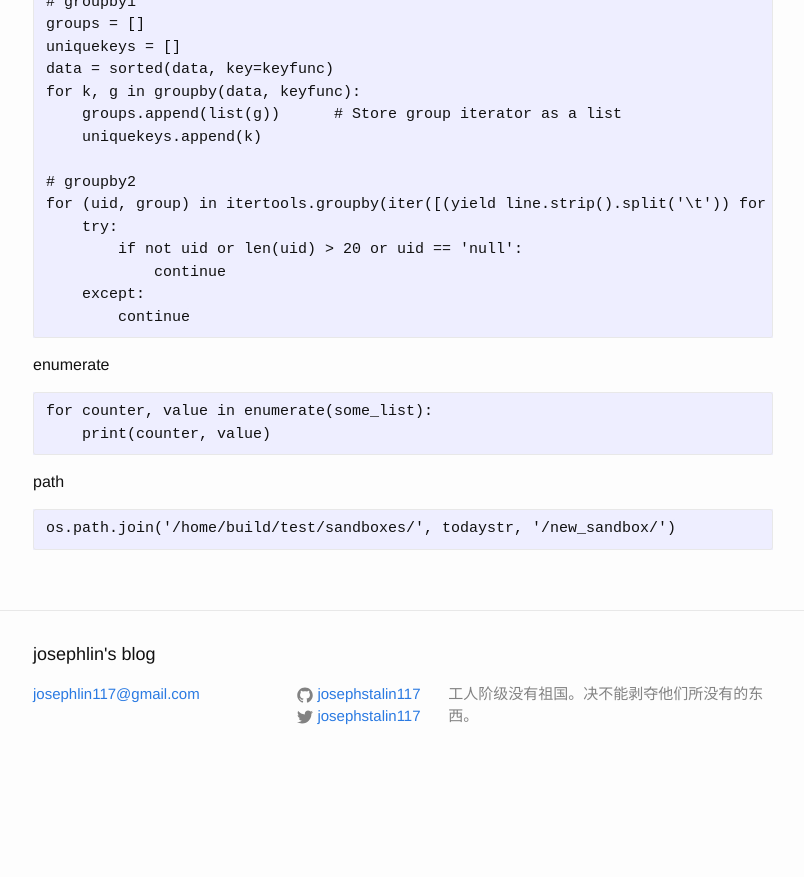
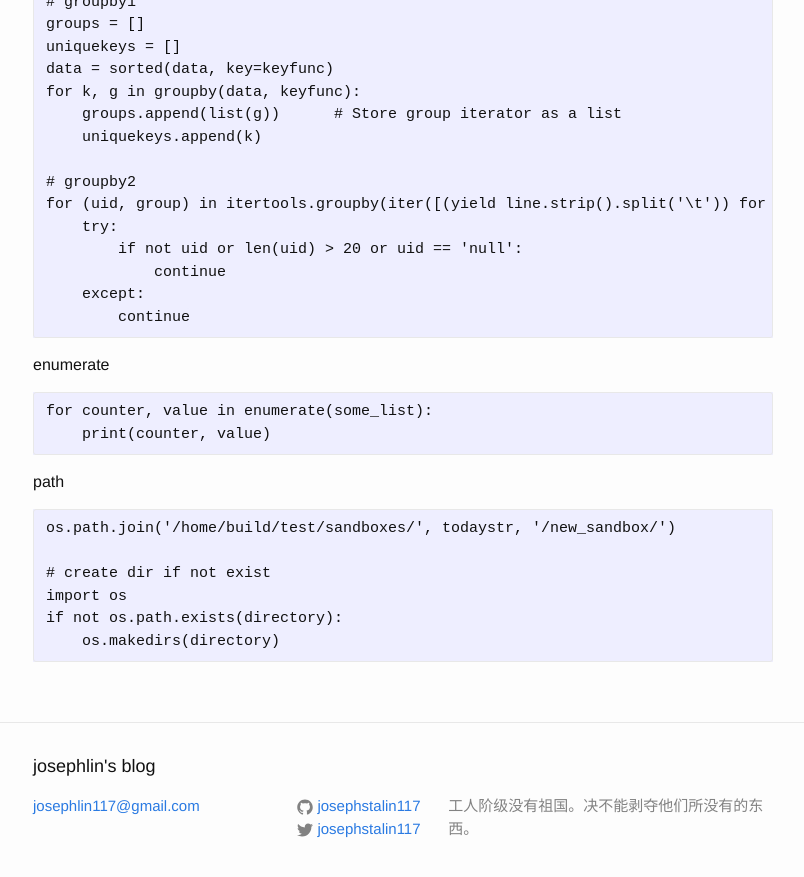
Before and after one commit to josephstalin117/josephstalin117.github.io, a Jekyll site: the page built from _posts/2017-08-10-python.markdown, in a window 1280 px wide and 900 px high, scrolled down 4797 px. Shown: the top 877 px of the window, without its empty margins (237-1041 px from the left). Built offline with Jekyll 4.4.1, drawn with Linux system fonts in a browser that asks for light colours; before the commit the page ends 5585 px from its top, so only the background shows below that.

Commit message:
add python check dir exist

````diff
--- a/_posts/2017-08-10-python.markdown
+++ b/_posts/2017-08-10-python.markdown
@@ -247,4 +247,9 @@ for counter, value in enumerate(some_list):
 path
 ```
 os.path.join('/home/build/test/sandboxes/', todaystr, '/new_sandbox/')
+
+# create dir if not exist
+import os
+if not os.path.exists(directory):
+    os.makedirs(directory)
 ```
````
